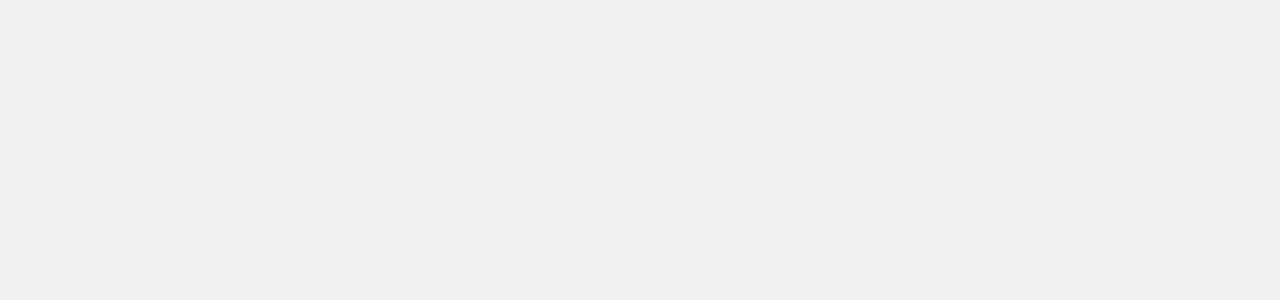
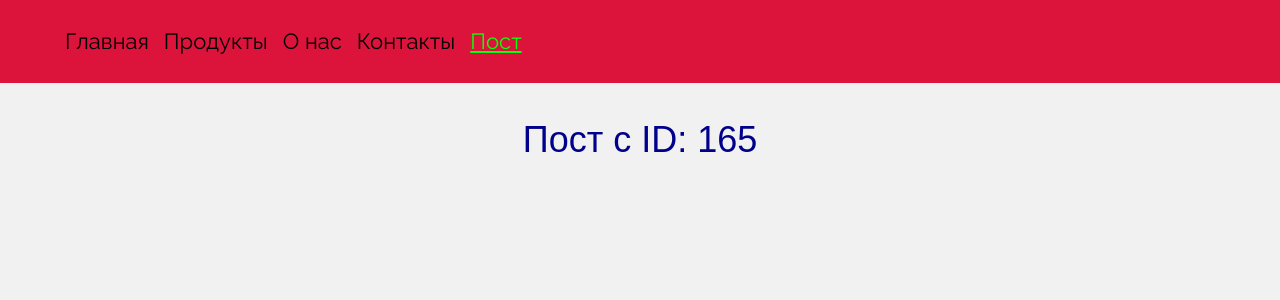
Before and after one commit to JoomartDuishenaliev/my-blog, a React (Create React App) app: page /post/165 in a window 1280 px wide. Before the commit this address had no page. Shown: the top 300 px of the page. Built offline with nearby package versions, Linux system fonts and the light colour scheme.

Commit message:
feat: NavLink refactoring done

```diff
--- a/src/App.css
+++ b/src/App.css
@@ -1,3 +1,7 @@
+ul{
+  margin: 0;
+}
+
 .title {
   text-align: center;
   color: darkblue;
@@ -5,95 +9,23 @@
   padding-top: 20px;
 }
 
-.mainFlex{
-  display: flex;
+.nav{
+  background-color: crimson;
+  padding: 25px;
 }
 
-.leftFlex{
-  display: flex;
-  flex-direction: column;
-  max-width: 60%;
-  padding: 10px 35px;
+.nav ul li{
+  list-style: none;
+  display: inline-block;
 }
 
-.rightFlex{
-  display: flex;
-  flex-direction: column;
-  max-width: 40%;
-  background-size: contain;
-  padding: 10px 35px;
+.nav ul li a{
+  text-decoration: none;
+  margin-right: 15px;
+  font-size: 22px;
 }
 
-.colFlex{
-  display: flex;
-  flex-direction: column;
+.active-link{
+  color: #09ff09;
+  text-decoration: underline!important;
 }
-
-.rowFlex{
-  display: flex;
-  padding: 25px 30px;
-}
-
-.img{
-  border-radius: 20px;
-}
-
-.line{
-  height: 1px;
-  background-color: darkgrey;
-  border: none;
-}
-
-.leftMargin{
-  margin-left: 35px;
-}
-
-.commentFlex{
-  display: flex;
-  justify-content: space-around;
-  padding: 20px 25px;
-}
-
-.commentSectionDetails{
-  display: flex;
-  flex-direction: column;
-  width: 15%;
-  border: 1px ridge lightgrey;
-  padding: 10px;
-}
-
-.commentSectionContent{
-  display: flex;
-  flex-direction: column;
-  width: 85%;
-}
-
-.commentSectionBorder{
-  border: 1px ridge lightgrey;
-  padding: 10px;
-}
-
-.commentWidth{
-  width: 35%;
-}
-
-.btn{
-  width: 25%;
-  color: white;
-  font-weight: bold;
-  background-color: coral;
-  border: none;
-  cursor: pointer;
-  border-radius: 10px;
-}
-
-.italicFont{
-  font-style: italic;
-}
-
-.largeFont{
-  font-size: 25px;
-}
-
-input:focus {background-color: lightgrey}
-textarea:focus {background-color: lightgrey}
--- a/src/App.js
+++ b/src/App.js
@@ -1,15 +1,39 @@
 import React from "react";
-import Main from "./components/Pages/Main/Main";
-import Post from "./components/Pages/Post/Post";
+import {Routes, Route, NavLink} from "react-router-dom";
+import {Main, About, Products, Contacts, Post, NotFound, CheckIfActive} from "./Pages";
 import "./App.css";
-import {Routes, Route} from "react-router-dom";
 
 const App = () => {
     return (
-        <Routes>
-            <Route path="/" element={<Main/>}/>
-            <Route path="/post" element={<Post/>}/>
-        </Routes>
+        <>
+            <nav className="nav">
+                <ul>
+                    <li>
+                        <NavLink className={CheckIfActive()} to="/">Главная</NavLink>
+                    </li>
+                    <li>
+                        <NavLink className={CheckIfActive()} to="/products">Продукты</NavLink>
+                    </li>
+                    <li>
+                        <NavLink className={CheckIfActive()} to="/about">О нас</NavLink>
+                    </li>
+                    <li>
+                        <NavLink className={CheckIfActive()} to="/contacts">Контакты</NavLink>
+                    </li>
+                    <li>
+                        <NavLink className={CheckIfActive()} to="/post/165">Пост</NavLink>
+                    </li>
+                </ul>
+            </nav>
+            <Routes>
+                <Route path="/" element={<Main/>}/>
+                <Route path="/products" element={<Products/>}/>
+                <Route path="/about" element={<About/>}/>
+                <Route path="/contacts" element={<Contacts/>}/>
+                <Route path="/post/:id" element={<Post/>}/>
+                <Route path="*" element={<NotFound/>}/>
+            </Routes>
+        </>
     )
 }
 
--- /dev/null
+++ b/src/Pages.js
@@ -0,0 +1,21 @@
+import React from "react";
+import {Link, useParams} from "react-router-dom";
+
+export const CheckIfActive = () => {
+    return (object) => object.isActive ? "active-link" : "";
+}
+
+export const Main = () => <h1 className="title">Главная страничка</h1>;
+
+export const Products = () => <h1 className="title">Наши продукты</h1>;
+
+export const About = () => <h1 className="title">О нас</h1>;
+
+export const Contacts = () => <h1 className="title">Контакты</h1>;
+
+export const Post = () => {
+    const params = useParams();
+    return <h1 className="title">Пост с ID: {params.id}</h1>;
+}
+
+export const NotFound = () => <h1 className="title">Страничка не найдена. <Link to="/">Перейти на главную</Link></h1>;
```
